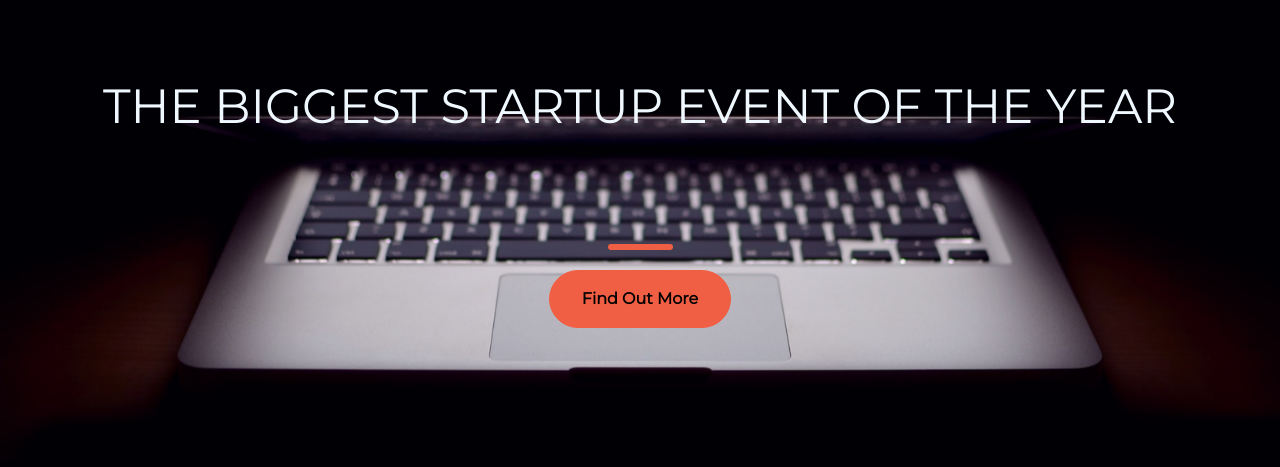
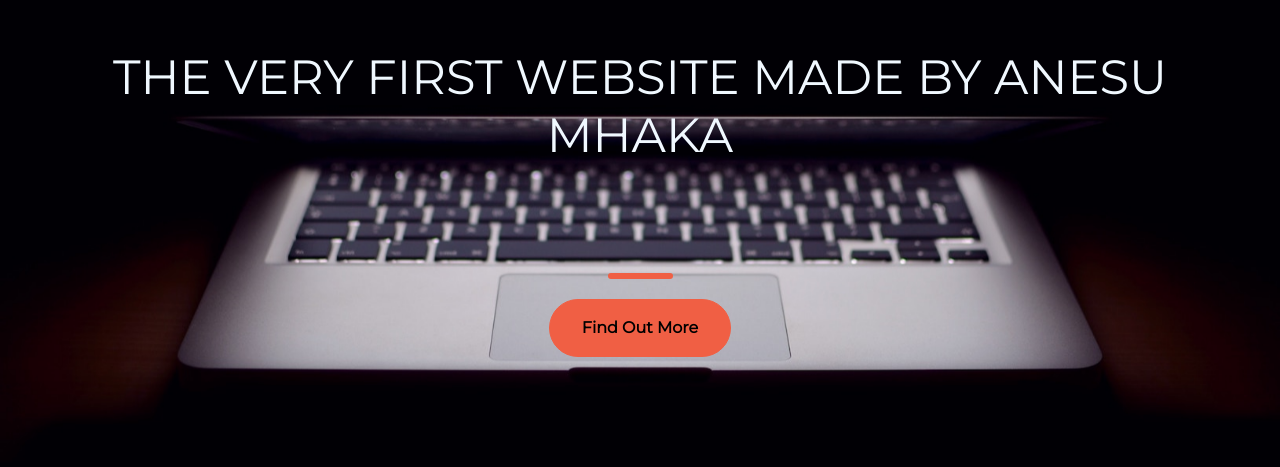
Before and after one commit to anesumhaka223/startup-of-the-year, a plain HTML site: page index.html in a window 1280 px wide. Shown: the part 197-664 px from the top of the page. Drawn offline with nearby package versions, Linux system fonts and the light colour scheme.

Commit message:
Add files via upload

```diff
--- a/index.html
+++ b/index.html
@@ -20,7 +20,7 @@
     <div class="container d-flex align-items-center h-100">
       <div class="row">
         <header class="text-center col-12">
-          <h1 class="text-uppercase">The biggest startup event of the year</h1>
+          <h1 class="text-uppercase">The very first website made by Anesu Mhaka</h1>
        </header>
        <div class="buffer col-12"></div>
        <section class="text-center col-12">
```
